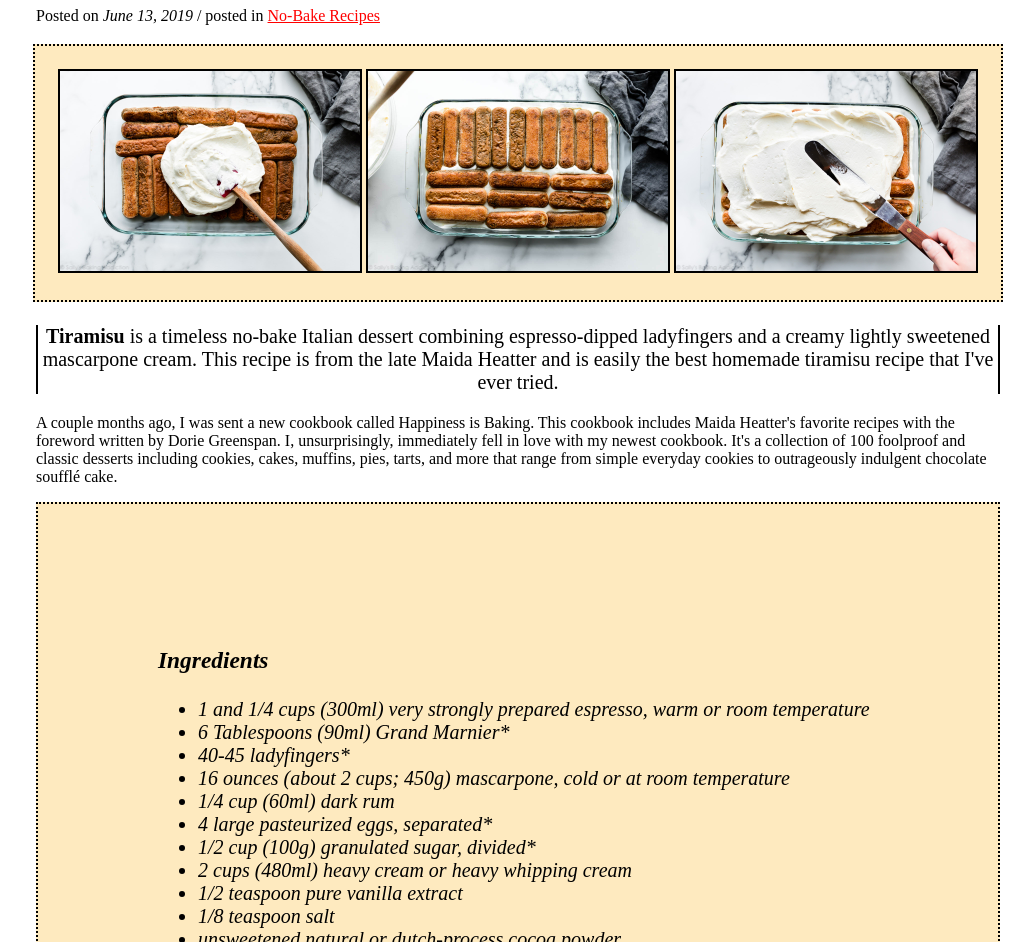
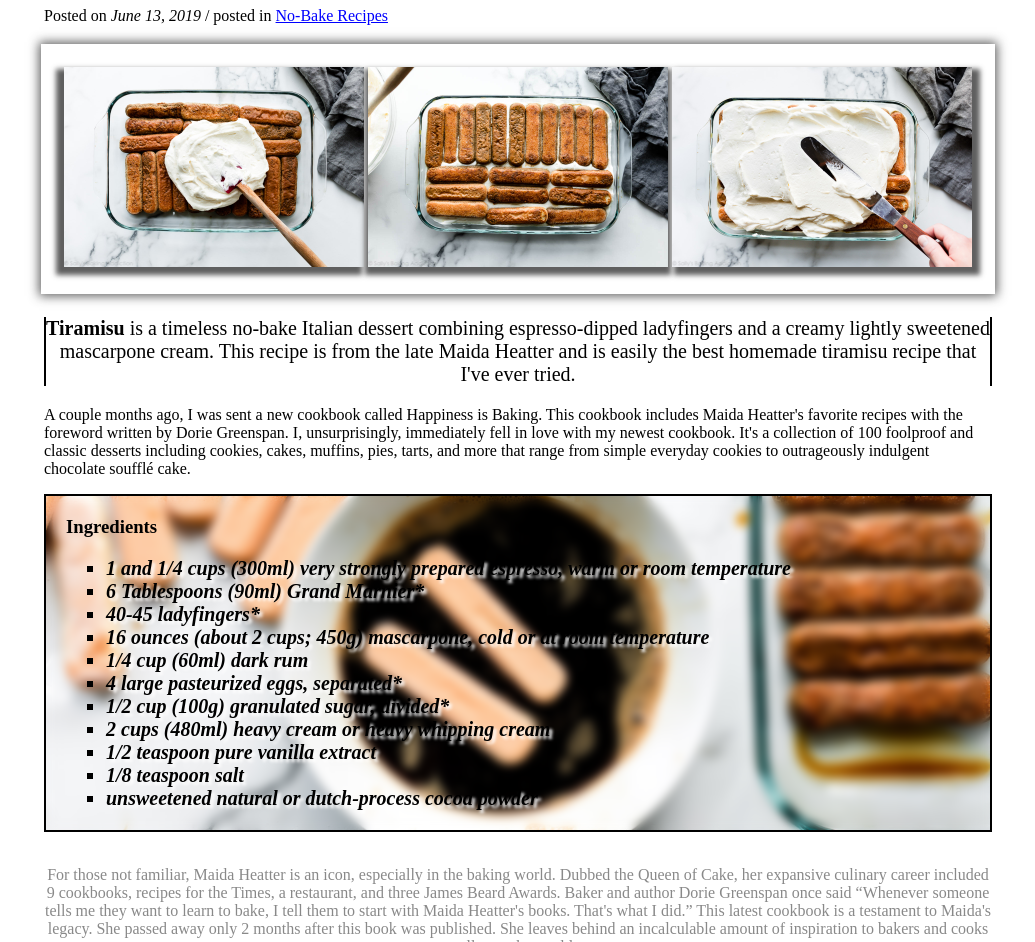
Before and after one commit to ArbionSelimi/Tiramisu-HTML, a plain HTML site: page index.html in a window 1280 px wide. Shown: the part 87-1029 px from the top of the page, without its empty margins (122-1157 px from the left). Drawn offline with Linux system fonts and the light colour scheme; a web font is replaced by a local one.

Commit message:
Added More Css, added shadows, image blur, etc

```diff
--- a/index.html
+++ b/index.html
@@ -6,8 +6,24 @@
     <meta name="viewport" content="width=device-width, initial-scale=1.0" />
     <title>Tiramisu Recipe | Sally's Baking Addiction</title>
     <style>
+      @import url("https://fonts.googleapis.com/css2?family=Quattrocento:wght@400;700&display=swap");
+
+      :root {
+        font-family: Quattrocento, serif;
+      }
+
+      .img1 {
+        box-shadow: -5px 5px 5px 3px rgba(68, 68, 68, 0.855);
+      }
+      .img2 {
+        box-shadow: 0px 5px 5px 3px rgba(68, 68, 68, 0.855);
+      }
+      .img3 {
+        box-shadow: 5px 5px 5px 3px rgba(68, 68, 68, 0.855);
+      }
+
       .last-container {
-        border: 2px solid black;
+        border: 2px solid rgba(0, 0, 0, 0.276);
         padding: 0px 10px 0px 10px;
       }
 
@@ -29,30 +45,45 @@
       }
 
       .ingredients {
+        border: 2px solid black;
+        background-position: center center;
+        background-size: cover;
+
+        /* padding: 120px; */
+        background-color: rgba(252, 188, 49, 0.308);
+        background-image: url(./img/tiramisu.jpg);
+      }
+
+      .ingredients ul {
+        list-style-type: square;
+        font-size: 20px;
+        font-weight: bolder;
+        color: black;
+        text-shadow: 3px 3px 3px white;
         font-style: italic;
-        font-size: 20px;
-        border: 2px dotted black;
-        padding: 120px;
-        background-color: rgba(252, 188, 49, 0.308);
+      }
+      .inner-ingredients {
+        backdrop-filter: blur(5px);
+        padding-top: 20px;
+        padding-left: 20px;
+        padding-bottom: 20px;
       }
 
       .album {
-        border: 2px dotted black;
         margin: auto;
         padding: 20px;
-        background-color: rgba(252, 188, 49, 0.308);
+        /* background-color: rgba(252, 188, 49, 0.308); */
+        box-shadow: 0px 0px 10px 2px rgba(68, 68, 68, 0.855);
       }
-      a:link {
-        color: red;
+      a:link,
+      a:hover {
+        color: blue;
       }
       a:visited {
-        color: green;
-      }
-      a:hover {
-        color: hotpink;
+        color: purple;
       }
       a:active {
-        color: blue;
+        color: red;
       }
     </style>
   </head>
@@ -87,26 +118,26 @@
             <tr>
               <td>
                 <img
+                  class="img1"
                   src="./img/s1.jpg"
                   width="300"
                   alt="Tiramisu_Photo1"
-                  style="border: 2px solid black"
                 />
               </td>
               <td>
                 <img
+                  class="img2"
                   src="./img/s2.jpg"
                   width="300"
                   alt="Tiramisu_Photo2"
-                  style="border: 2px solid black"
                 />
               </td>
               <td>
                 <img
+                  class="img3"
                   src="./img/s3.jpg"
                   width="300"
                   alt="Tiramisu_Photo3"
-                  style="border: 2px solid black"
                 />
               </td>
             </tr>
@@ -136,8 +167,9 @@
                   indulgent chocolate soufflé cake.
                 </p>
                 <div class="ingredients">
-                  <h3>Ingredients</h3>
-                  <ul>
+                  <div class="inner-ingredients">
+                    <h3 style="margin-top: 0">Ingredients</h3>
+                    <ul style="margin: 0">
                       <li>
                         1 and 1/4 cups (300ml) very strongly prepared espresso,
                         warm or room temperature
@@ -145,17 +177,20 @@
                       <li>6 Tablespoons (90ml) Grand Marnier*</li>
                       <li>40-45 ladyfingers*</li>
                       <li>
-                      16 ounces (about 2 cups; 450g) mascarpone, cold or at room
-                      temperature
+                        16 ounces (about 2 cups; 450g) mascarpone, cold or at
+                        room temperature
                       </li>
                       <li>1/4 cup (60ml) dark rum</li>
                       <li>4 large pasteurized eggs, separated*</li>
                       <li>1/2 cup (100g) granulated sugar, divided*</li>
-                    <li>2 cups (480ml) heavy cream or heavy whipping cream</li>
+                      <li>
+                        2 cups (480ml) heavy cream or heavy whipping cream
+                      </li>
                       <li>1/2 teaspoon pure vanilla extract</li>
                       <li>1/8 teaspoon salt</li>
                       <li>unsweetened natural or dutch-process cocoa powder</li>
                     </ul>
+                  </div>
                 </div>
                 <br />
                 <p style="color: rgb(137, 137, 137); text-align: center">
@@ -171,15 +206,16 @@
                   of inspiration to bakers and cooks all over the world.
                 </p>
                 <br />
-                <img
+                <!-- <img
                   class="img4"
                   src="./img/tiramisu.jpg"
                   width="700"
                   alt="Tiramisu_Photo4"
                   style="border: 2px dotted black"
-                />
-                <br /><br />
-                <h3>Common Tiramisu Questions - Answered</h3>
+                /> -->
+                <h3 style="text-align: center">
+                  Common Tiramisu Questions - Answered
+                </h3>
                 <div class="last-container">
                   <dl>
                     <dt>
```
Also changed, not shown: Order.html (+23 -7 lines), OrderCompleted.html (+5 -8 lines), contact.html (+5 -7 lines), multimedia.html (+5 -8 lines), assets/Quattrocento/OFL.txt (added), assets/Quattrocento/Quattrocento-Bold.ttf (added), assets/Quattrocento/Quattrocento-Regular.ttf (added). Lines whose indentation alone changed are shown as unchanged.
